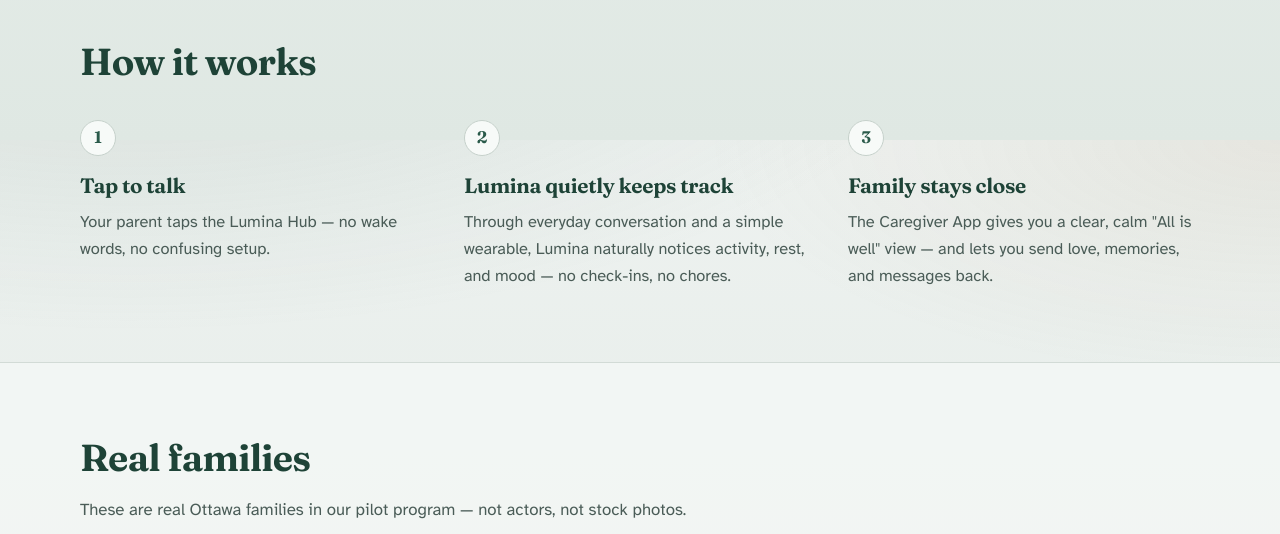
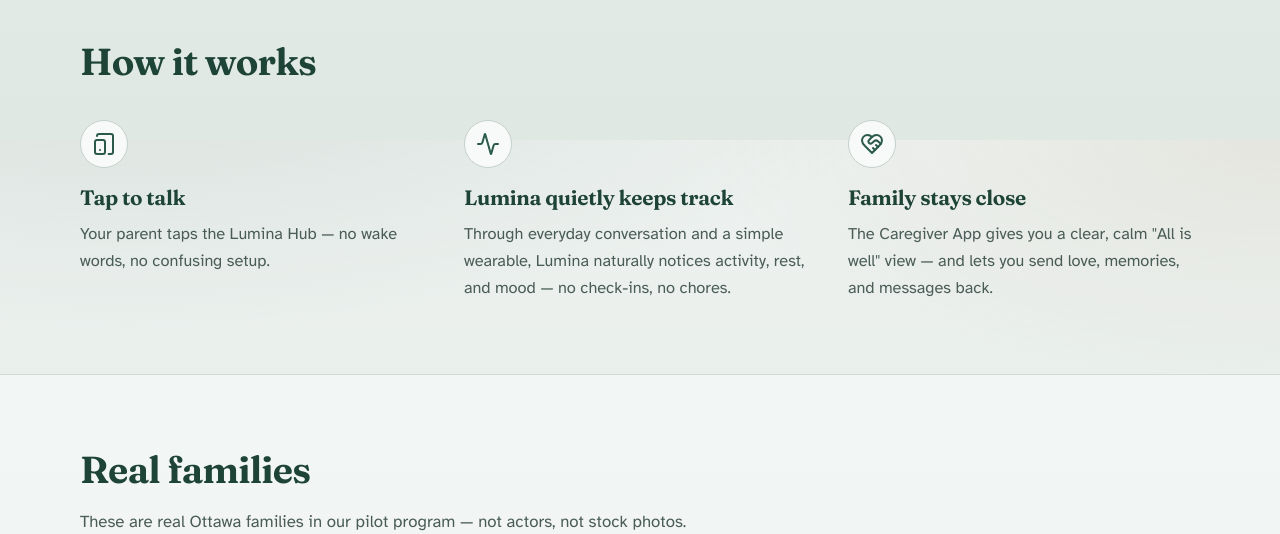
Before and after one commit to jason238/luminacompanion, a website: page index.html in a window 1280 px wide. Shown: the part 1460-1994 px from the top of the page. Drawn offline with Linux system fonts and the light colour scheme.

Commit message:
Real picture for placeholder

```diff
--- a/index.html
+++ b/index.html
@@ -113,14 +113,28 @@
           <h2 id="home-how-heading" class="home-heading">How it works</h2>
           <ol class="home-steps">
             <li class="home-step">
-              <span class="home-step__num" aria-hidden="true">1</span>
+              <span class="home-step__icon" aria-hidden="true">
+                <img
+                  src="assets/icons/step-tap-to-talk.svg"
+                  alt=""
+                  width="28"
+                  height="28"
+                />
+              </span>
               <h3>Tap to talk</h3>
               <p>
                 Your parent taps the Lumina Hub — no wake words, no confusing setup.
               </p>
             </li>
             <li class="home-step">
-              <span class="home-step__num" aria-hidden="true">2</span>
+              <span class="home-step__icon" aria-hidden="true">
+                <img
+                  src="assets/icons/step-keeps-track.svg"
+                  alt=""
+                  width="28"
+                  height="28"
+                />
+              </span>
               <h3>Lumina quietly keeps track</h3>
               <p>
                 Through everyday conversation and a simple wearable, Lumina naturally
@@ -128,7 +142,14 @@
               </p>
             </li>
             <li class="home-step">
-              <span class="home-step__num" aria-hidden="true">3</span>
+              <span class="home-step__icon" aria-hidden="true">
+                <img
+                  src="assets/icons/step-family-close.svg"
+                  alt=""
+                  width="28"
+                  height="28"
+                />
+              </span>
               <h3>Family stays close</h3>
               <p>
                 The Caregiver App gives you a clear, calm "All is well" view — and lets
--- a/src/input.css
+++ b/src/input.css
@@ -508,20 +508,22 @@
     animation-delay: 240ms;
   }
 
-  .home-step__num {
+  .home-step__icon {
     display: inline-flex;
     align-items: center;
     justify-content: center;
-    width: 2.25rem;
-    height: 2.25rem;
+    width: 3rem;
+    height: 3rem;
     margin-bottom: 0.85rem;
     border-radius: 999px;
     border: 1.5px solid var(--color-line);
     background: var(--color-surface);
     color: var(--color-pine);
-    font-family: var(--font-display);
-    font-weight: 650;
-    font-size: 1.05rem;
+  }
+
+  .home-step__icon img {
+    width: 1.5rem;
+    height: 1.5rem;
   }
 
   .home-step h3 {
```
Also changed, not shown: about/index.html (+1 -1 lines), product/index.html (+5 -5 lines), assets/README.md, assets/icons/step-family-close.svg (added), assets/icons/step-keeps-track.svg (added), assets/icons/step-tap-to-talk.svg (added), assets/images/diagrams/vision-ecosystem.png (added), assets/images/diagrams/vision-ecosystem.svg (deleted), assets/images/product/colmi-ring.svg (deleted), assets/images/product/health-scale.png (added), assets/images/product/health-scale.svg (deleted), assets/screenshots/app-home-redacted.png (added), assets/screenshots/app-home-redacted.svg (deleted), assets/screenshots/hub-home-redacted.png (added), 2 more files, 1 other file.
